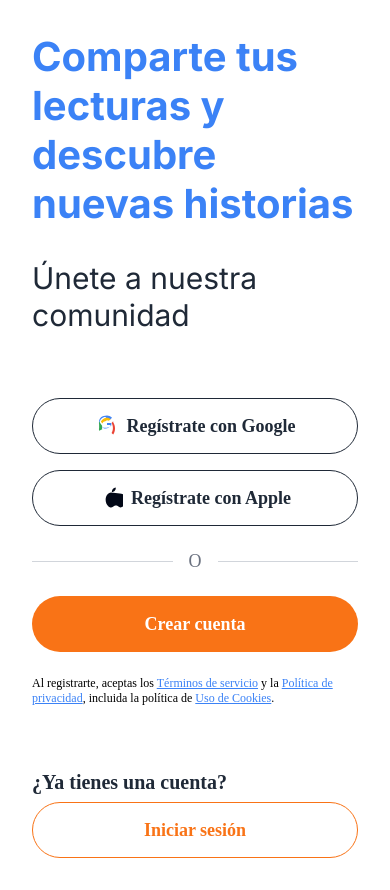
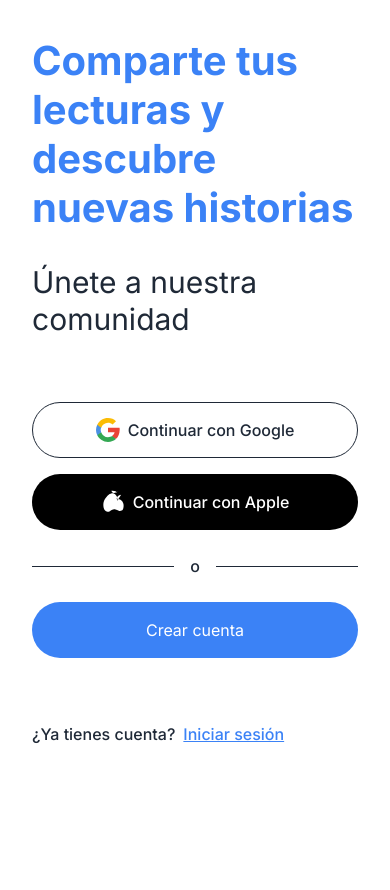
Before and after one commit to No-Country-simulation/c19-137-m-node-react, a Next.js app in the folder frontend/: page /auth/home in a window 390 px wide. After the commit the page ends 844 px from the top, so only its background shows below. Built offline with nearby package versions, Linux system fonts and the light colour scheme.

Commit message:
Ultimos cambios login

```diff
--- a/frontend/src/app/auth/home/page.tsx
+++ b/frontend/src/app/auth/home/page.tsx
@@ -4,72 +4,34 @@ import React, { useState } from 'react';
 import CreateAccountPage from '../create/page';
 import LoginAccountPage from '../login/page';
 import VerifyAccountPage from '../verify/page';
+import EnterPasswordPage from '../login2/page';
+import ForgotPasswordPage from '../forgot/page';  // Importa la página de "ForgotPassword"
+import ResetPasswordPage from '../reset/page';    // Importa la página de "ResetPassword"
 
 const HomePage: React.FC = () => {
-  const [isCreateModalOpen, setIsCreateModalOpen] = useState(false);
-  const [isLoginModalOpen, setIsLoginModalOpen] = useState(false);
-  const [isVerifyModalOpen, setIsVerifyModalOpen] = useState(false);
+  const [currentPage, setCurrentPage] = useState<'home' | 'create' | 'login' | 'verify' | 'enterpassword' | 'forgot' | 'reset'>('home');
 
-  const renderModal = () => {
-    if (isVerifyModalOpen) {
-      return (
-        <div className="fixed inset-0 flex items-center justify-center bg-black bg-opacity-50 z-50">
-          <div className="bg-[#F7F8F9] p-8 rounded-[32px] relative" style={{ width: '678px', height: '699px' }}>
-            <VerifyAccountPage />
-            <button
-              className="absolute top-4 right-4 text-[#1F2937] rounded-full"
-              onClick={() => setIsVerifyModalOpen(false)}
-            >
-              <svg xmlns="http://www.w3.org/2000/svg" className="h-6 w-6" fill="none" viewBox="0 0 24 24" stroke="currentColor">
-                <path strokeLinecap="round" strokeLinejoin="round" strokeWidth="2" d="M6 18L18 6M6 6l12 12" />
-              </svg>
-            </button>
-          </div>
-        </div>
-      );
+  const renderPage = () => {
+    switch (currentPage) {
+      case 'create':
+        return <CreateAccountPage onVerifyClick={() => setCurrentPage('verify')} />;
+      case 'login':
+        return <LoginAccountPage setPage={setCurrentPage} />;
+      case 'verify':
+        return <VerifyAccountPage />;
+      case 'enterpassword':
+        return <EnterPasswordPage />;
+      case 'forgot':
+        return <ForgotPasswordPage setPage={setCurrentPage} />;  // Asegúrate de pasar setPage
+      case 'reset':
+        return <ResetPasswordPage setPage={setCurrentPage} />;   // Asegúrate de pasar setPage
+      default:
+        return null;
     }
-
-    if (isCreateModalOpen) {
-      return (
-        <div className="fixed inset-0 flex items-center justify-center bg-black bg-opacity-50 z-50">
-          <div className="bg-[#F7F8F9] p-8 rounded-[32px] relative" style={{ width: '678px', height: '699px' }}>
-            <CreateAccountPage onVerifyClick={() => { setIsCreateModalOpen(false); setIsVerifyModalOpen(true); }} />
-            <button
-              className="absolute top-4 right-4 text-[#1F2937] rounded-full"
-              onClick={() => setIsCreateModalOpen(false)}
-            >
-              <svg xmlns="http://www.w3.org/2000/svg" className="h-6 w-6" fill="none" viewBox="0 0 24 24" stroke="currentColor">
-                <path strokeLinecap="round" strokeLinejoin="round" strokeWidth="2" d="M6 18L18 6M6 6l12 12" />
-              </svg>
-            </button>
-          </div>
-        </div>
-      );
-    }
-
-    if (isLoginModalOpen) {
-      return (
-        <div className="fixed inset-0 flex items-center justify-center bg-black bg-opacity-50 z-50">
-          <div className="bg-[#F7F8F9] p-8 rounded-[32px] relative" style={{ width: '678px', height: '699px' }}>
-            <LoginAccountPage />
-            <button
-              className="absolute top-4 right-4 text-[#1F2937] rounded-full"
-              onClick={() => setIsLoginModalOpen(false)}
-            >
-              <svg xmlns="http://www.w3.org/2000/svg" className="h-6 w-6" fill="none" viewBox="0 0 24 24" stroke="currentColor">
-                <path strokeLinecap="round" strokeLinejoin="round" strokeWidth="2" d="M6 18L18 6M6 6l12 12" />
-              </svg>
-            </button>
-          </div>
-        </div>
-      );
-    }
-
-    return null;
   };
 
   return (
-    <div className={`flex min-h-screen overflow-y-scroll ${isCreateModalOpen || isLoginModalOpen || isVerifyModalOpen ? 'bg-gray-300' : 'bg-white'} relative`}>
+    <div className="flex min-h-screen overflow-y-scroll bg-white relative">
       {/* Sección del 50% - Imagen */}
       <div className="relative w-1/2 flex items-center justify-center lg:block hidden">
         <div
@@ -99,57 +61,83 @@ const HomePage: React.FC = () => {
               <div className="flex flex-col items-start gap-[16px] w-full lg:w-[362px] lg:h-[126px]">
                 {/* Botón de Google */}
                 <button className="flex flex-row items-center justify-center w-full h-[56px] px-8 py-4 gap-2 bg-white border border-[#1F2937] rounded-full hover:bg-[#F1F1F1] transition-colors duration-300">
-                  <svg xmlns="http://www.w3.org/2000/svg" viewBox="0 0 48 48" className="w-6 h-6">
-                    <path fill="#4285F4" d="M24 9.5c2.2 0 4.2 0.8 5.8 2.2l4.3-4.3c-3.1-2.9-7.3-4.6-10.1-4.5C13.6 3 8.2 8.5 8.2 15.3s5.3 12.3 12.2 12.3c4.7 0 9-1.8 12.2-4.6v-5.2H24v4.2h7.5c-1.7 4.1-5.4 6.9-10.5 6.9-6.3 0-11.5-5.1-11.5-11.5s5.1-11.5 11.5-11.5z" />
-                    <path fill="#34A853" d="M8.2 27.8c-0.2 0.9-0.3 1.8-0.3 2.8s0.1 1.9 0.3 2.8l6.3-2.8c-0.3-1-0.5-2.1-0.5-3.3s0.2-2.3 0.5-3.3L8.2 15c-0.2 0.9-0.3 1.8-0.3 2.8s0.1 1.9 0.3 2.8z" />
-                    <path fill="#FBBC05" d="M24 12.5c1.4 0 2.7 0.4 3.8 1.2l3.3-3.3c-2-1.7-4.5-2.8-7.3-2.8-5.4 0-10.1 3.4-12.1 8.1l3.3 3.3c0.9-2.6 3-4.4 5.8-4.4z" />
-                    <path fill="#EA4335" d="M36.4 14.5l-3.3 3.3c1.6 2.8 2.7 6.2 2.7 10s-1.1 7.2-2.7 10l3.3 3.3c2.3-3.5 3.6-7.8 3.6-12.3s-1.3-8.8-3.6-12.3z" />
+                  <svg xmlns="http://www.w3.org/2000/svg" width="24" height="24" viewBox="0 0 24 24">
+                    <path
+                      fill="#EA4335"
+                      d="M23.73 12.14c0-.77-.07-1.53-.18-2.27H12v4.3h6.6c-.29 1.48-1.11 2.73-2.35 3.58v3h3.81c2.24-2.07 3.57-5.12 3.57-8.61z"
+                    />
+                    <path
+                      fill="#34A853"
+                      d="M12 24c3.24 0 5.96-1.07 7.95-2.88l-3.81-3c-1.08.72-2.43 1.14-4.14 1.14-3.18 0-5.87-2.15-6.84-5.04H1.29v3.11C3.27 21.3 7.3 24 12 24z"
+                    />
+                    <path
+                      fill="#4A90E2"
+                      d="M5.16 14.22C4.86 13.5 4.68 12.71 4.68 12s.18-1.5.48-2.22V6.67H1.29C.47 8.3 0 10.11 0 12s.47 3.7 1.29 5.33l3.87-3.11z"
+                    />
+                    <path
+                      fill="#FBBC05"
+                      d="M12 4.8c1.77 0 3.34.61 4.58 1.81l3.43-3.42C17.96 1.08 15.24 0 12 0 7.3 0 3.27 2.7 1.29 6.67l3.87 3.11C6.13 6.95 8.82 4.8 12 4.8z"
+                    />
                   </svg>
-                  <span className="text-[#1F2937] font-medium" style={{ fontFamily: 'Montserrat', fontWeight: 600, fontSize: '18px', lineHeight: '22px' }}>Regístrate con Google</span>
+                  <span className="text-[#1F2937] font-medium">
+                    Continuar con Google
+                  </span>
                 </button>
                 {/* Botón de Apple */}
-                <button className="flex flex-row items-center justify-center w-full h-[56px] px-8 py-4 gap-2 bg-white border border-[#1F2937] rounded-full hover:bg-[#F1F1F1] transition-colors duration-300">
-                  <svg xmlns="http://www.w3.org/2000/svg" viewBox="0 0 24 24" className="w-6 h-6">
-                    <path fill="currentColor" d="M16.7 1.4c-1 0.1-2.2 0.7-2.9 1.6-0.6 0.8-1.1 2-0.9 3.1 1.1 0.1 2.3-0.5 3-1.5 0.7-0.9 1.1-2.1 0.8-3.2zM12 6.5C10.6 6.5 9 7.5 8 9.1c-2.2 3.1-1.8 8.8 1.5 11.3 0.9 0.7 1.9 1 2.5 1 0.6 0 1.4-0.3 2.4-0.9 1-0.6 1.4-0.9 2.5-0.9 1.1 0 1.6 0.3 2.5 0.9 1 0.6 1.8 0.9 2.4 0.9 0.6 0 1.6-0.3 2.5-1 2.1-1.6 2.9-4.1 2.9-6.4 0-4.2-3.2-6.5-6.4-6.5z" />
+                <button className="flex flex-row items-center justify-center w-full h-[56px] px-8 py-4 gap-2 bg-black text-white border border-transparent rounded-full hover:bg-[#333333] transition-colors duration-300">
+                  <svg xmlns="http://www.w3.org/2000/svg" width="24" height="24" viewBox="0 0 24 24">
+                    <path
+                      fill="currentColor"
+                      d="M16.365 1.43c-.895.81-2.121 1.57-3.56 1.47-.61-.032-1.163-.28-1.606-.7-.41-.39-.69-.93-.78-1.5.4-.02.8-.03 1.2-.03.99 0 1.98.23 2.86.69.57.34 1.03.78 1.41 1.3-.06.03-.1.08-.15.13zm3.76 3.26c-1.45-.01-2.64.86-3.31 1.55-.68.7-1.22 1.62-1.04 2.74.02.1.07.2.11.3.15-.02.3-.05.45-.08.96-.16 1.85-.04 2.67.34.84.38 1.54.99 2.14 1.75.18.22.34.45.49.7.37.66.65 1.37.81 2.12.11.53.17 1.07.16 1.61 0 .47-.03.94-.08 1.4-.06.47-.15.94-.27 1.4-.1.4-.28.78-.52 1.12-.28.38-.67.7-1.11.9-.54.25-1.15.38-1.77.36-.38-.01-.76-.07-1.14-.18-.3-.09-.59-.23-.85-.39-.24-.15-.5-.3-.76-.43-.54-.28-1.1-.44-1.67-.52-.75-.11-1.49-.06-2.22.14-.68.18-1.33.44-1.94.78-.3.16-.58.35-.84.57-.32.28-.68.51-1.1.64-.6.2-1.23.27-1.85.17-.52-.08-1.03-.27-1.47-.54-.43-.26-.82-.61-1.15-1.01-.3-.35-.55-.76-.74-1.2-.33-.71-.55-1.47-.65-2.24-.12-.87-.15-1.75-.11-2.63.04-.86.2-1.72.47-2.55.31-.95.76-1.87 1.3-2.74.46-.73.99-1.42 1.57-2.08.5-.59 1.05-1.12 1.65-1.6.6-.5 1.24-.91 1.92-1.24.34-.17.69-.31 1.05-.42.16-.05.33-.1.49-.13.3-.05.6-.1.91-.15.06.02.11.02.17.04 0 .02-.01.04-.01.06.11.02.23.04.34.07.34.1.67.24 1 .41.67.34 1.25.84 1.73 1.42.3.36.55.76.74 1.19.18.38.31.78.41 1.19.2.76.27 1.55.21 2.33-.03.35-.1.69-.19 1.03z"
+                    />
                   </svg>
-                  <span className="text-[#1F2937] font-medium" style={{ fontFamily: 'Montserrat', fontWeight: 600, fontSize: '18px', lineHeight: '22px' }}>Regístrate con Apple</span>
+                  <span className="text-white font-medium">
+                    Continuar con Apple
+                  </span>
                 </button>
               </div>
-              <div className="flex items-center w-full">
-                <div className="flex-grow border-t border-gray-300"></div>
-                <div className="flex-none mx-4 text-[#6B7280] text-lg font-medium" style={{ fontFamily: 'Montserrat', fontWeight: 500, fontSize: '18px', lineHeight: '22px' }}>O</div>
-                <div className="flex-grow border-t border-gray-300"></div>
+              {/* Línea divisoria */}
+              <div className="flex flex-row items-center justify-center w-full h-[24px] text-center">
+                <div className="flex-1 h-[1px] bg-[#1F2937]" />
+                <span className="px-4 text-[#1F2937] font-medium">o</span>
+                <div className="flex-1 h-[1px] bg-[#1F2937]" />
               </div>
             </div>
-            {/* Botón de creación de cuenta */}
+            {/* Botón de Crear Cuenta */}
             <button
-              className="flex flex-row justify-center items-center px-8 py-4 w-full h-[56px] bg-[#F97316] text-white font-medium rounded-full hover:bg-[#EA580C] transition-colors duration-300"
-              onClick={() => setIsCreateModalOpen(true)}
-              style={{ fontFamily: 'Montserrat', fontWeight: 700, fontSize: '18px', lineHeight: '22px' }}
+              className="flex flex-row items-center justify-center w-full h-[56px] px-8 py-4 gap-2 bg-[#3B82F6] text-white border border-transparent rounded-full hover:bg-[#2264d1] transition-colors duration-300"
+              onClick={() => setCurrentPage('create')}
             >
-              <span className="text-white font-semibold" style={{ width: '122px', height: '22px', fontFamily: 'Montserrat', fontWeight: 700, fontSize: '18px', lineHeight: '22px' }}>Crear cuenta</span>
+              Crear cuenta
             </button>
-            <div className="text-[#000000] text-[12px] leading-[15px] font-normal" style={{ fontFamily: 'Montserrat', fontSize: '12px', lineHeight: '15px' }}>
-              Al registrarte, aceptas los <a href="#" className="text-blue-500 underline">Términos de servicio</a> y la <a href="#" className="text-blue-500 underline">Política de privacidad</a>, incluida la política de <a href="#" className="text-blue-500 underline">Uso de Cookies</a>.
-            </div>
           </div>
-          {/* Sección "¿Ya tienes una cuenta?" */}
-          <div className="flex flex-col items-start gap-[8px] w-full lg:w-[362px] lg:h-[86px]">
-            <div className="text-[#1F2937] font-semibold text-[20px] leading-[24px]" style={{ fontFamily: 'Montserrat', fontWeight: 600, fontSize: '20px', lineHeight: '24px' }}>
-              ¿Ya tienes una cuenta?
-            </div>
-            {/* Botón de inicio de sesión */}
+          {/* Botón de Iniciar Sesión */}
+          <div className="flex flex-row items-start justify-start w-full h-[86px] text-center gap-2">
+            <span className="text-[#1F2937] font-medium">¿Ya tienes cuenta?</span>
             <button
-              className="flex flex-row justify-center items-center px-8 py-4 w-full h-[56px] border border-[#F97316] rounded-full hover:bg-[#F1F1F1] transition-colors duration-300"
-              onClick={() => setIsLoginModalOpen(true)}
-              style={{ fontFamily: 'Montserrat', fontWeight: 700, fontSize: '18px', lineHeight: '22px' }}
+              className="text-[#3B82F6] font-medium underline"
+              onClick={() => setCurrentPage('login')}
             >
-              <span className="text-[#F97316] font-medium" style={{ width: '124px', height: '22px', fontFamily: 'Montserrat', fontWeight: 700, fontSize: '18px', lineHeight: '22px' }}>Iniciar sesión</span>
+              Iniciar sesión
             </button>
           </div>
         </div>
       </div>
-      {renderModal()}
+      {currentPage !== 'home' && (
+        <div className="fixed inset-0 flex items-center justify-center bg-black bg-opacity-50 z-50">
+          <div className="bg-[#F7F8F9] p-8 rounded-[32px] relative" style={{ width: '678px', height: '699px' }}>
+            {renderPage()}
+            <button
+              className="absolute top-4 right-4 text-[#1F2937] rounded-full"
+              onClick={() => setCurrentPage('home')}
+            >
+              <svg xmlns="http://www.w3.org/2000/svg" className="h-6 w-6" fill="none" viewBox="0 0 24 24" stroke="currentColor">
+                <path strokeLinecap="round" strokeLinejoin="round" strokeWidth="2" d="M6 18L18 6M6 6l12 12" />
+              </svg>
+            </button>
+          </div>
+        </div>
+      )}
     </div>
   );
 };
--- a/frontend/src/app/auth/login/page.tsx
+++ b/frontend/src/app/auth/login/page.tsx
@@ -13,14 +13,62 @@ const LoginAccountPage: React.FC<LoginAccountPageProps> = ({ setPage }) => {
         Iniciar sesión
       </h1>
       <div className="flex flex-col items-center justify-center gap-6 w-full max-w-md">
-        <input type="email" placeholder="Correo electrónico" className="w-full h-14 px-8 py-4 border border-[#000000] rounded-lg" />
-        <input type="password" placeholder="Contraseña" className="w-full h-14 px-8 py-4 border border-[#000000] rounded-lg" />
+        <button className="flex items-center justify-center w-full h-[56px] px-8 py-4 gap-2 bg-white border border-[#1F2937] rounded-full hover:bg-[#F1F1F1] transition-colors duration-300">
+          <svg xmlns="http://www.w3.org/2000/svg" width="24" height="24" viewBox="0 0 24 24">
+            <path
+              fill="#EA4335"
+              d="M23.73 12.14c0-.77-.07-1.53-.18-2.27H12v4.3h6.6c-.29 1.48-1.11 2.73-2.35 3.58v3h3.81c2.24-2.07 3.57-5.12 3.57-8.61z"
+            />
+            <path
+              fill="#34A853"
+              d="M12 24c3.24 0 5.96-1.07 7.95-2.88l-3.81-3c-1.08.72-2.43 1.14-4.14 1.14-3.18 0-5.87-2.15-6.84-5.04H1.29v3.11C3.27 21.3 7.3 24 12 24z"
+            />
+            <path
+              fill="#4A90E2"
+              d="M5.16 14.22C4.86 13.5 4.68 12.71 4.68 12s.18-1.5.48-2.22V6.67H1.29C.47 8.3 0 10.11 0 12s.47 3.7 1.29 5.33l3.87-3.11z"
+            />
+            <path
+              fill="#FBBC05"
+              d="M12 4.8c1.77 0 3.34.61 4.58 1.81l3.43-3.42C17.96 1.08 15.24 0 12 0 7.3 0 3.27 2.7 1.29 6.67l3.87 3.11C6.13 6.95 8.82 4.8 12 4.8z"
+            />
+          </svg>
+          <span className="text-[#1F2937] font-medium">
+            Continuar con Google
+          </span>
+        </button>
+        <button className="flex items-center justify-center w-full h-[56px] px-8 py-4 gap-2 bg-[#000000] text-white border border-transparent rounded-full hover:bg-[#333333] transition-colors duration-300">
+          <svg xmlns="http://www.w3.org/2000/svg" viewBox="0 0 24 24" fill="currentColor" width="24" height="24">
+            <path
+              d="M16.365 1.43c-.946-.043-2.053.592-2.715 1.3-.587.623-1.09 1.616-.954 2.586.996.077 2.057-.525 2.683-1.248.573-.616 1.013-1.594.986-2.638zM20.798 8.595c-.965-.116-1.813.495-2.405.495-.631 0-1.44-.465-2.38-.453-.122 1.065.36 2.12.964 2.801.612.69 1.329 1.155 2.164 1.131.678-.014.938-.218 1.759-.218.81 0 1.047.218 1.749.205.719-.012 1.17-.565 1.619-1.263-.048-.029-1.581-.636-1.611-2.683zM18.442 5.265c.587-.696 1.04-1.672.928-2.655-.895.033-1.969.607-2.611 1.326-.571.646-1.084 1.63-.947 2.57 1.043.042 2.037-.528 2.63-1.241zM13.557 8.71c-.485-.557-1.191-.985-2.009-.985-.792 0-1.529.453-2.014.453-.485 0-1.257-.441-2.064-.429-.837.012-1.619.488-2.14 1.179-.877 1.164-1.182 3.36-.482 5.267.406 1.045.967 2.11 1.7 2.105.666-.005.924-.421 1.716-.421.792 0 1.027.421 1.714.421.702-.012 1.144-.995 1.547-2.03.407-1.05.577-2.071.589-2.117-.012-.048-2.022-.793-2.033-3.139z"
+            />
+          </svg>
+          <span className="text-white font-medium">
+            Continuar con Apple
+          </span>
+        </button>
+        <div className="flex flex-row items-center gap-12 w-full h-[22px]">
+          <div className="flex-1 h-[1px] bg-[#1F2937]" />
+          <span className="text-[#1F2937] font-medium">o</span>
+          <div className="flex-1 h-[1px] bg-[#1F2937]" />
+        </div>
+        <input type="text" placeholder="Teléfono, Correo electrónico o nomb." className="w-full h-14 px-8 py-4 border border-[#000000] rounded-lg" />
         <button className="w-full h-14 px-8 py-4 bg-[#F97316] rounded-full" onClick={() => setPage('enterpassword')}>
           <span className="text-lg font-bold text-white">Iniciar sesión</span>
         </button>
         <button className="w-full h-14 px-8 py-4 border border-[#F97316] rounded-full" onClick={() => setPage('forgot')}>
           <span className="text-lg font-bold text-[#F97316]">¿Olvidaste tu contraseña?</span>
         </button>
+        <div className="text-center">
+          <span className="text-[#1F2937]">
+            ¿No tienes cuenta?{' '}
+            <button
+              className="text-[#F97316] font-bold underline"
+              onClick={() => setPage('create')}
+            >
+              Regístrate
+            </button>
+          </span>
+        </div>
       </div>
     </div>
   );
```
